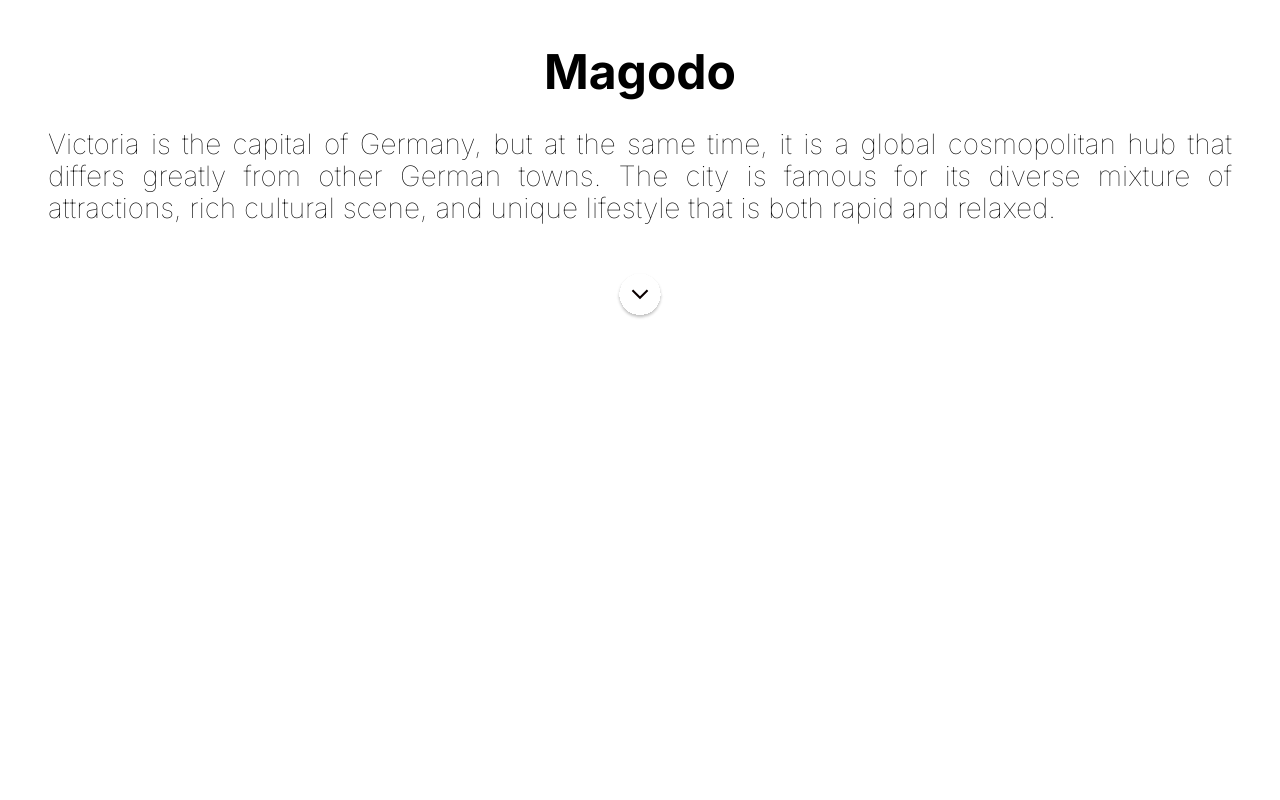
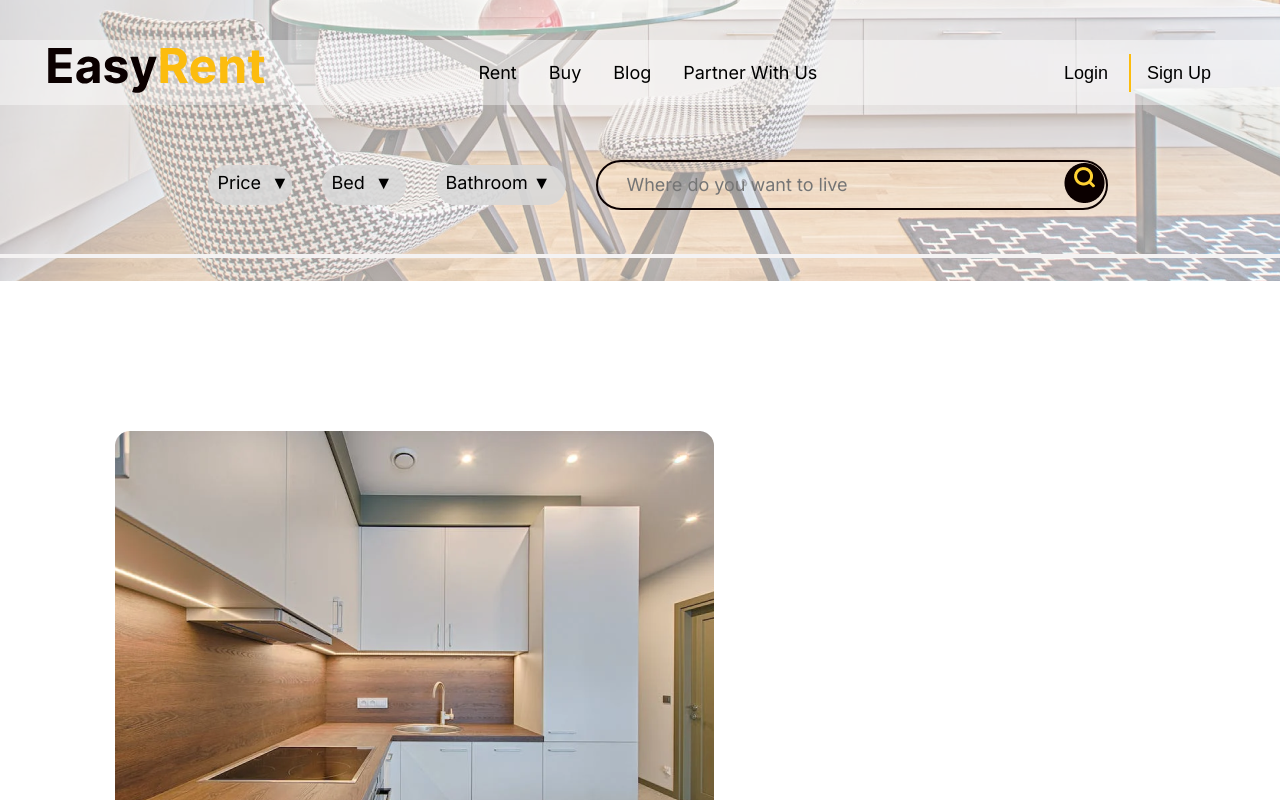
Before and after one commit to smartprincipal/EasyRentt, a React (Create React App) app: page / in a window 1280 px wide. Shown: the top 800 px of the page. Built offline with nearby package versions, Linux system fonts and the light colour scheme.

Commit message:
recent implementation

```diff
--- a/src/App.js
+++ b/src/App.js
@@ -17,10 +17,10 @@ function App() {
         <Route path="/" element={<Catalogue />} />
         <Route path="/Signup" element={<SignUp />} />
       </Routes> */}
-      <Overview />
+      {/* <Overview /> */}
       {/* <Login /> */}
       {/* <Landingpage /> */}
-      {/* <Catalogue/>  */}
+      <Catalogue/>
       {/* <SignUp /> */}
 
     </div>
--- a/src/Pages/Catalogue/Catalogue.jsx
+++ b/src/Pages/Catalogue/Catalogue.jsx
@@ -7,6 +7,7 @@ import Button from '../../Components/Button/Button'
 import Review from '../../Components/Review/Review';
 import Post from '../../Components/Post/Post';
 import axios from 'axios';
+import Footer from '../../Components/Footer/Footer';
 
 const Catalogue = () => {
 
@@ -183,6 +184,9 @@ const Catalogue = () => {
       <Review/>
      </section>
 
+     {/* FOOTER */}
+     <Footer/>
+
 
 
 
```
Also changed, not shown: src/Components/Herosetion/Herosection.jsx (+9 -3 lines), src/Pages/ViewMap/ViewMap.css (added), src/Pages/ViewMap/ViewMap.jsx (added).
